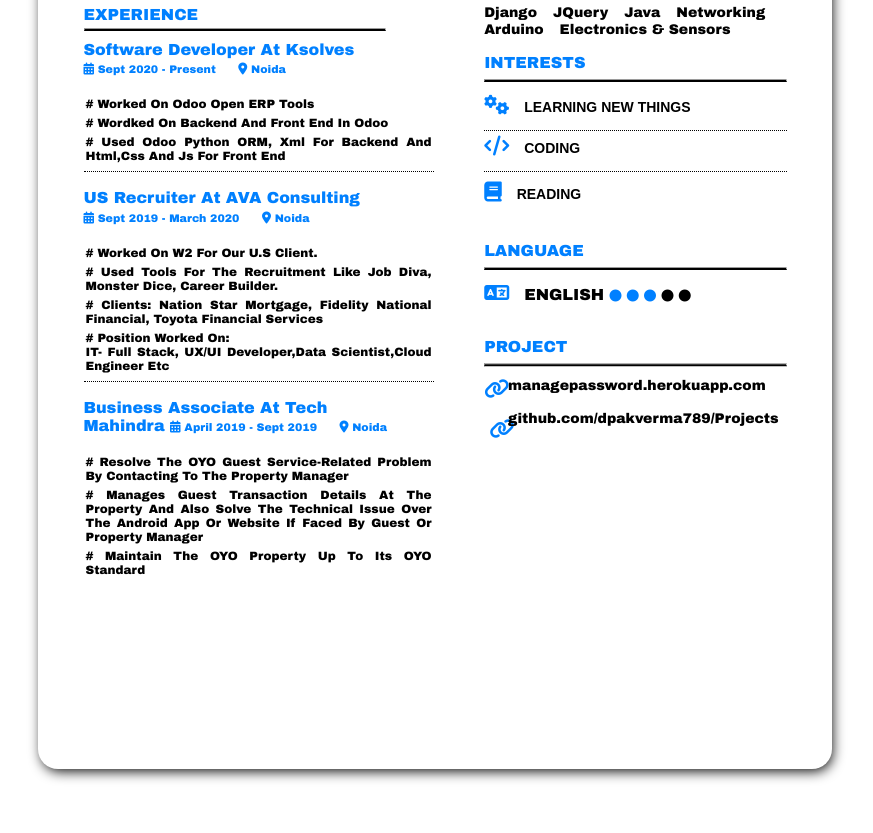
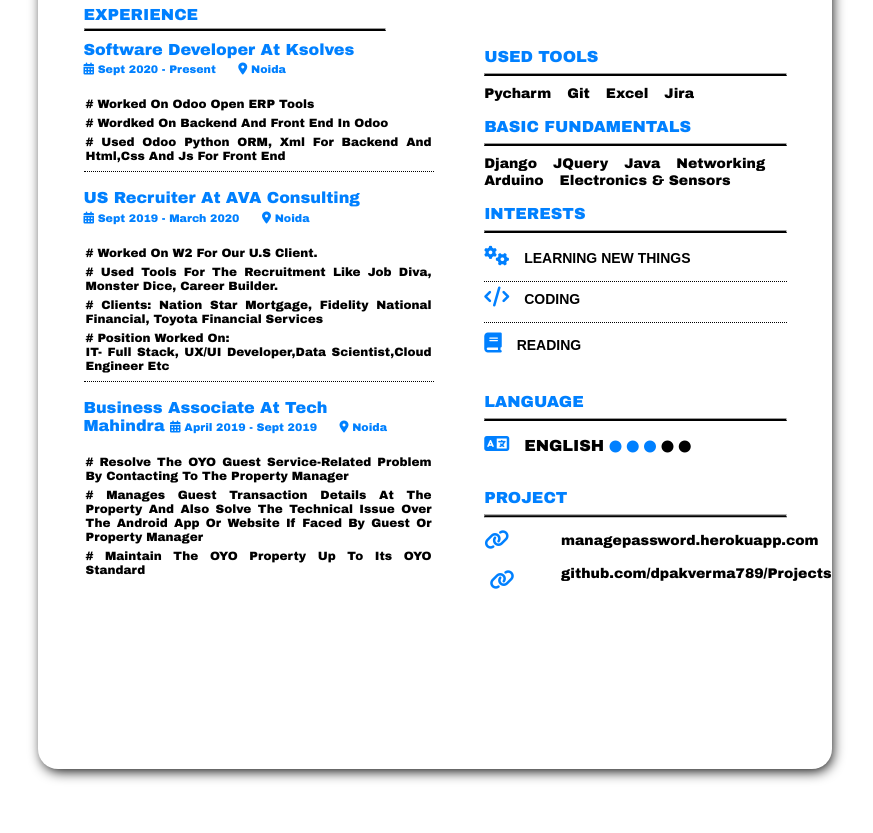
Before and after one commit to dpakverma789/resume, a plain HTML site: page index.html in a window 1280 px wide. Shown: the part 417-1250 px from the top of the page, without its empty margins (205-1078 px from the left). Drawn offline with Linux system fonts and the light colour scheme.

Commit message:
Update index.html
updated css according to chrome

```diff
--- a/index.html
+++ b/index.html
@@ -274,7 +274,7 @@
 
 			.skill
 			{
-				top: -250mm;
+				top: -210mm;
 				margin-left: -12mm;
 			}
 
@@ -411,8 +411,8 @@
 			{
 				position: relative;
 				font-size: 15px;
-				top: -258mm;
-				left: 75mm;
+				top: -217mm;
+				left: 89mm;
 				font-family: arial;
 			}
 			pre a
```
